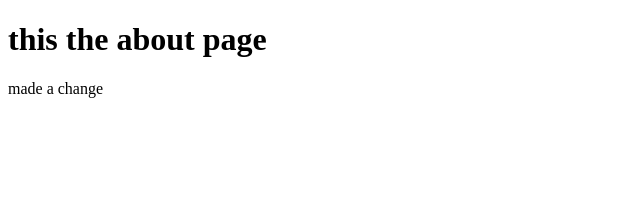
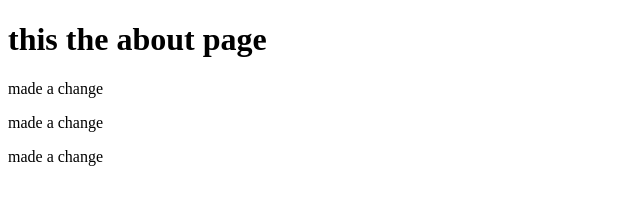
Before and after one commit to lyndonfox1/quotes, a plain HTML site: page about.html in a window 1280 px wide. Shown: the whole page, without its empty margins (0-640 px from the left). Drawn offline with Linux system fonts and the light colour scheme.

Commit message:
three more

```diff
--- a/about.html
+++ b/about.html
@@ -9,5 +9,7 @@
 <body>
     <h1>this the about page</h1>
     <p>made a change</p>
+    <p>made a change</p>
+    <p>made a change</p>
 </body>
 </html>
```
